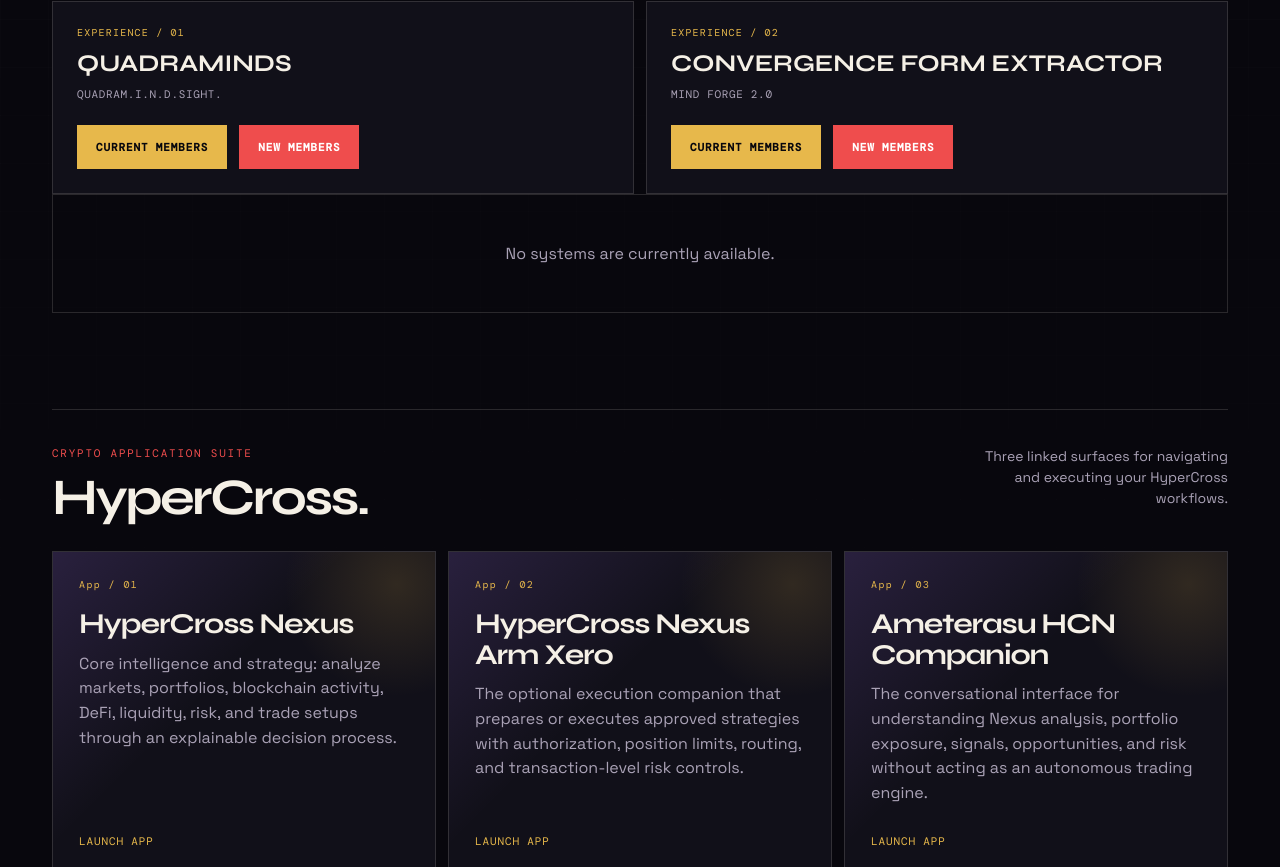
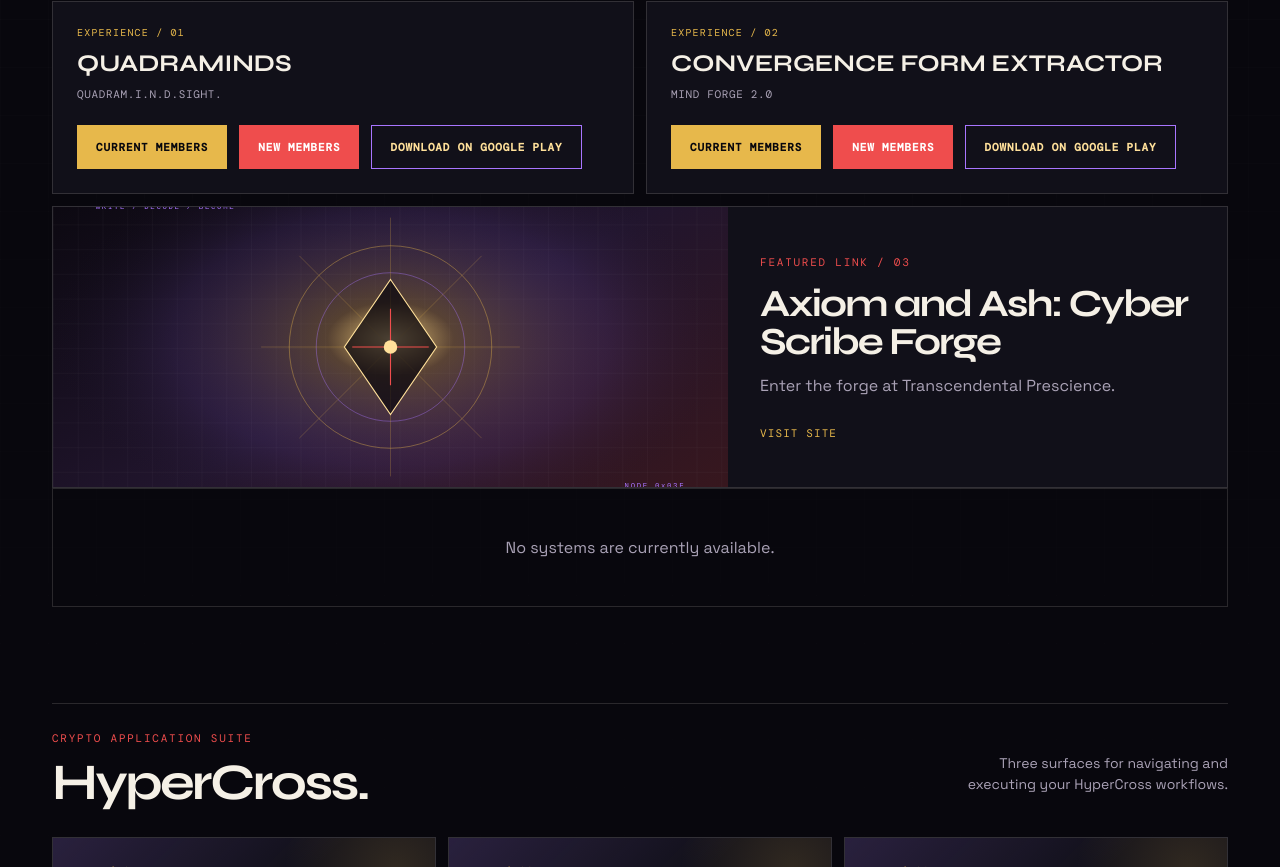
Before and after one commit to anthonycastro-spaceace01/az-emergent-nexus, a Next.js app: page / in a window 1280 px wide. Shown: the part 1133-2000 px from the top of the page. Built offline with nearby package versions, Linux system fonts and the light colour scheme.

Commit message:
Refresh storefront landing page

```diff
--- a/app/globals.css
+++ b/app/globals.css
@@ -116,6 +116,15 @@ h1 { font-family: 'Syne', sans-serif; font-size: clamp(3.5rem, 8vw, 7.6rem); let
 .experience-destination span { color: var(--gold); font-family: 'DM Mono', monospace; font-size: 10px; font-style: normal; letter-spacing: .12em; text-transform: uppercase; }
 .experience-destination strong { font-family: 'Syne', sans-serif; font-size: 1.5rem; line-height: 1.1; margin-top: 4px; }
 .experience-destination .experience-subtitle { color: var(--muted); font-family: 'DM Mono', monospace; font-size: 11px; font-style: normal; letter-spacing: .06em; text-transform: uppercase; margin-top: 2px; }
+.featured-experience { background: var(--surface); border: 1px solid var(--line); display: grid; grid-template-columns: minmax(0, 1.15fr) minmax(260px, .85fr); margin-top: 12px; text-decoration: none; transition: border-color .2s ease, background .2s ease; }
+.featured-experience:hover { background: var(--surface-raised); border-color: var(--gold); }
+.featured-experience-image { min-height: 280px; overflow: hidden; position: relative; }
+.featured-experience-image img { object-fit: cover; transition: transform .5s ease; }
+.featured-experience:hover .featured-experience-image img { transform: scale(1.03); }
+.featured-experience-copy { display: flex; flex-direction: column; justify-content: center; padding: 32px; }
+.featured-experience-copy h3 { font-family: 'Syne', sans-serif; font-size: clamp(1.8rem, 3vw, 3rem); letter-spacing: -.05em; line-height: 1; margin: 16px 0 12px; }
+.featured-experience-copy p { color: var(--muted); line-height: 1.5; margin: 0; }
+.featured-experience-cta { color: var(--gold); font-family: 'DM Mono', monospace; font-size: 11px; letter-spacing: .1em; margin-top: 28px; text-transform: uppercase; }
 
 .experience-actions {
   align-items: center;
@@ -173,6 +182,30 @@ h1 { font-family: 'Syne', sans-serif; font-size: clamp(3.5rem, 8vw, 7.6rem); let
   background: #ff6b5d;
   border-color: #ff6b5d;
   color: #ffffff;
+}
+.play-store-button {
+  align-items: center;
+  background: transparent;
+  border: 1px solid var(--violet);
+  color: var(--gold-bright);
+  cursor: pointer;
+  display: inline-flex;
+  font-family: 'DM Mono', monospace;
+  font-size: 11px;
+  font-weight: 600;
+  justify-content: center;
+  letter-spacing: .08em;
+  min-height: 44px;
+  padding: 0 18px;
+  text-decoration: none;
+  text-transform: uppercase;
+  transition: background .2s ease, border-color .2s ease, color .2s ease;
+  width: fit-content;
+}
+.play-store-button:hover {
+  background: var(--violet);
+  border-color: var(--violet);
+  color: var(--void);
 }
 .crypto-apps { padding-top: 0; }
 .crypto-app-grid { display: grid; gap: 12px; grid-template-columns: repeat(3, minmax(0, 1fr)); margin-top: 28px; }
@@ -263,6 +296,9 @@ h1 { font-family: 'Syne', sans-serif; font-size: clamp(3.5rem, 8vw, 7.6rem); let
   .section-heading { align-items: start; flex-direction: column; gap: 8px; }
   .section-note { text-align: left; }
   .experience-destinations { grid-template-columns: 1fr; }
+  .featured-experience { grid-template-columns: 1fr; }
+  .featured-experience-image { min-height: 220px; }
+  .featured-experience-copy { padding: 24px; }
   .crypto-app-grid { grid-template-columns: 1fr; }
   .quadraseer-panel { grid-template-columns: 1fr; }
   .quadraseer-copy { padding: 28px 24px; }
--- a/app/page.tsx
+++ b/app/page.tsx
@@ -17,11 +17,13 @@ const experiences = [
     name: "QUADRAMINDS",
     subtitle: "QUADRAM.I.N.D.Sight.",
     href: "https://quadram-i-n-d-s-sight.vercel.app/",
+    playStoreHref: "https://play.google.com/store/search?q=QUADRAMINDS&c=apps",
   },
   {
     name: "CONVERGENCE FORM EXTRACTOR",
     subtitle: "Mind Forge 2.0",
     href: "https://mind-forge-2-0.vercel.app/",
+    playStoreHref: "https://play.google.com/store/search?q=Convergence%20Form%20Extractor&c=apps",
   },
 ];
 const substackLink = "https://substack.com/@anthonycastro33";
@@ -29,17 +31,14 @@ const cryptoApps = [
   {
     name: "HyperCross Nexus",
     description: "Core intelligence and strategy: analyze markets, portfolios, blockchain activity, DeFi, liquidity, risk, and trade setups through an explainable decision process.",
-    href: "https://hypercrossfinancial.online",
   },
   {
     name: "HyperCross Nexus Arm Xero",
     description: "The optional execution companion that prepares or executes approved strategies with authorization, position limits, routing, and transaction-level risk controls.",
-    href: "https://hypercrosscrypto.com",
   },
   {
     name: "Ameterasu HCN Companion",
     description: "The conversational interface for understanding Nexus analysis, portfolio exposure, signals, opportunities, and risk without acting as an autonomous trading engine.",
-    href: "https://hypercross-nexus-arm-01.vercel.app/",
   },
 ];
 
@@ -91,7 +90,7 @@ export default async function HomePage() {
             <p className="kicker">Shop / browser-based experiences</p>
             <h1>Choose your next<br /><span className="hero-highlight">experience.</span></h1>
             <p className="hero-lede">
-              Buy access through Shopify, then open the digital experience built for the way you think, create, and see the world.
+              Open the digital experience built for the way you think, create, and see the world.
             </p>
             <div className="hero-actions">
               <a className="primary-link" href="#systems">Shop experiences</a>
@@ -104,7 +103,7 @@ export default async function HomePage() {
 
         <div className="signal-strip" id="access">
           <div className="signal"><strong>01 / Choose</strong><span>Find the experience that matches your current line of inquiry.</span></div>
-          <div className="signal"><strong>02 / Purchase</strong><span>Complete checkout securely through Shopify.</span></div>
+          <div className="signal"><strong>02 / Access</strong><span>Enter the experience and begin your next line of inquiry.</span></div>
           <div className="signal"><strong>03 / Enter</strong><span>Open your browser-based experience and begin.</span></div>
         </div>
 
@@ -114,7 +113,7 @@ export default async function HomePage() {
               <span className="section-label">Shop the collection</span>
               <h2 className="section-title">Available experiences.</h2>
             </div>
-            <p className="section-note">Purchase through Shopify, then open the experience linked to your product.</p>
+            <p className="section-note">Explore the experience linked to each system.</p>
           </div>
 
           <div className="experience-destinations" aria-label="Experience links">
@@ -140,10 +139,40 @@ export default async function HomePage() {
                   >
                     New Members
                   </a>
+                  <a
+                    className="play-store-button"
+                    href={exp.playStoreHref}
+                    rel="noreferrer"
+                    target="_blank"
+                  >
+                    Download on Google Play
+                  </a>
                 </div>
               </div>
             ))}
           </div>
+
+          <a
+            className="featured-experience"
+            href="https://www.transcendentalprescience.com"
+            rel="noreferrer"
+            target="_blank"
+          >
+            <div className="featured-experience-image">
+              <Image
+                src="/axiom-and-ash.svg"
+                alt="Axiom and Ash: Cyber Scribe Forge"
+                fill
+                sizes="(max-width: 720px) 100vw, 40vw"
+              />
+            </div>
+            <div className="featured-experience-copy">
+              <span className="section-label">Featured link / 03</span>
+              <h3>Axiom and Ash: Cyber Scribe Forge</h3>
+              <p>Enter the forge at Transcendental Prescience.</p>
+              <span className="featured-experience-cta">Visit site</span>
+            </div>
+          </a>
 
           <div id="product-catalog">
             {products.length === 0 ? (
@@ -215,7 +244,7 @@ export default async function HomePage() {
               <span className="section-label">Crypto application suite</span>
               <h2 className="section-title">HyperCross.</h2>
             </div>
-            <p className="section-note">Three linked surfaces for navigating and executing your HyperCross workflows.</p>
+            <p className="section-note">Three surfaces for navigating and executing your HyperCross workflows.</p>
           </div>
 
           <div className="crypto-app-grid" aria-label="HyperCross application links">
@@ -224,11 +253,7 @@ export default async function HomePage() {
                 <span className="product-index">App / {String(index + 1).padStart(2, "0")}</span>
                 <h3>{app.name}</h3>
                 <p>{app.description}</p>
-                {app.href ? (
-                  <a href={app.href} rel="noreferrer" target="_blank">Launch app</a>
-                ) : (
-                  <span className="crypto-app-pending">Launch link pending</span>
-                )}
+                <span className="crypto-app-pending">Coming Soon</span>
               </article>
             ))}
           </div>
```
Also changed, not shown: public/axiom-and-ash.svg (added).
